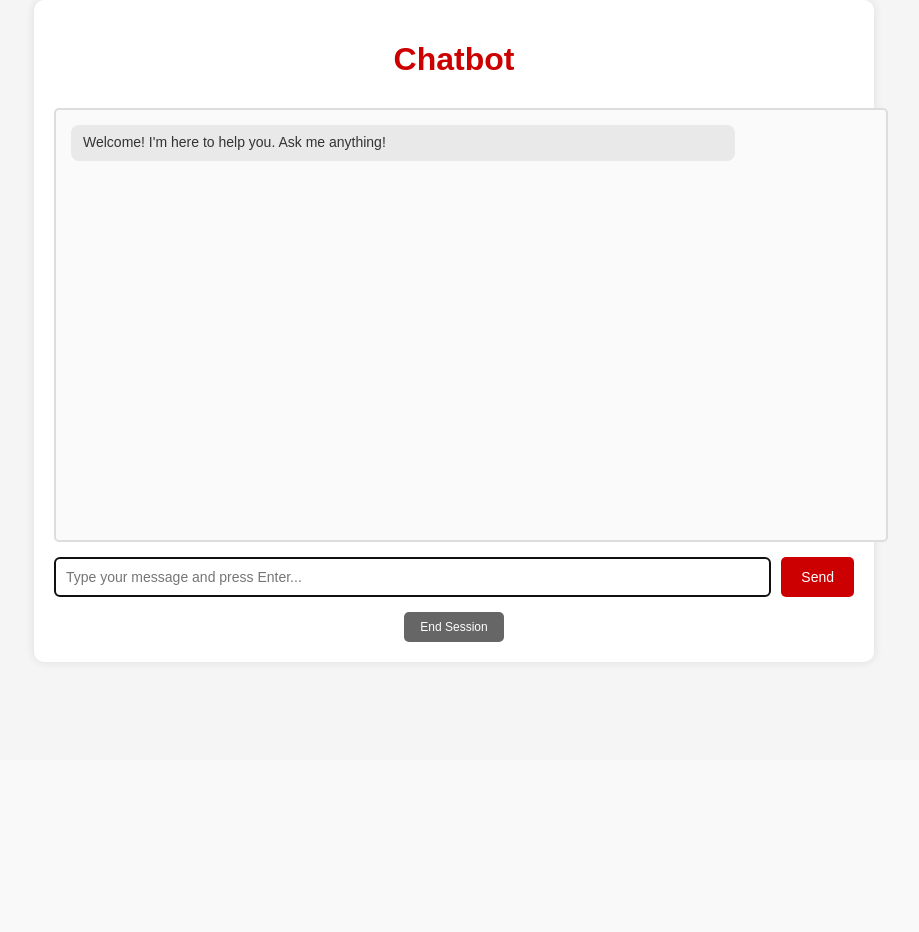
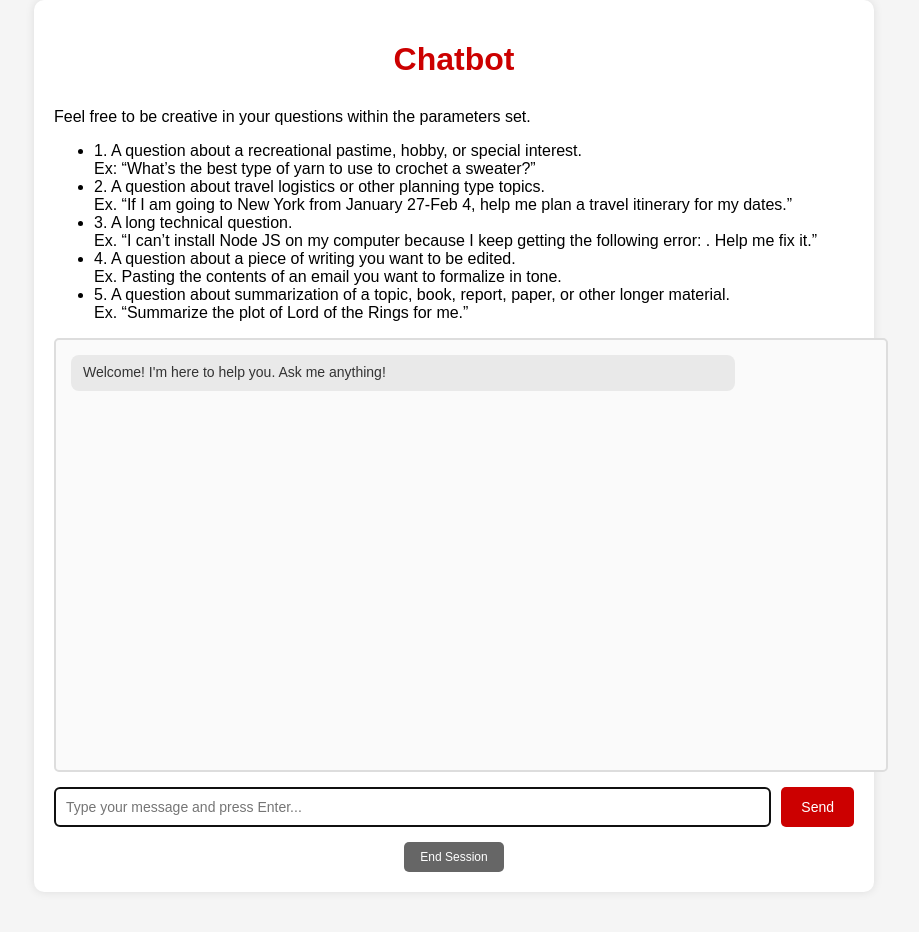
Before and after one commit to sumukund/csci-8980-repo, a Flask app: page / in a window 1280 px wide. Shown: the part 40-972 px from the top of the page, without its empty margins (186-1105 px from the left). Before the commit the page ends 704 px from the top, so only its background shows below. Run offline with Flask 3, Linux system fonts and the light colour scheme; some libraries are stand-ins or nearby versions.

Commit message:
making it better

```diff
--- a/templates/index.html
+++ b/templates/index.html
@@ -6,6 +6,32 @@
 {% block content %}
     <div class="container">
         <h1>Chatbot</h1>
+        <p>
+    Feel free to be creative in your questions within the parameters set.
+
+   <ul>
+
+   <li> 1. A question about a recreational pastime, hobby, or special interest. </li>
+
+Ex: “What’s the best type of yarn to use to crochet a sweater?”
+
+  <li> 2.  A question about travel logistics or other planning type topics. </li>
+
+Ex. “If I am going to New York from January 27-Feb 4, help me plan a travel itinerary for my dates.”
+
+    <li>3. A long technical question. </li>
+
+Ex. “I can’t install Node JS on my computer because I keep getting the following error: <error message>. Help me fix it.”
+
+<li>4.  A question about a piece of writing you want to be edited. </li>
+
+Ex. Pasting the contents of an email you want to formalize in tone.
+
+<li> 5. A question about summarization of a topic, book, report, paper, or other longer material. </li>
+
+Ex. “Summarize the plot of Lord of the Rings for me.”
+</ul>
+        </p>
         <div id="chatbox">
             <div class="message assistant-message">
                 Welcome! I'm here to help you. Ask me anything!
@@ -125,7 +151,7 @@
 
                     if (testVariant === 'A') {
                         // Variant A: No emissions shown
-                        addMessage('Session ended. You can start a new conversation by sending another message.', false);
+                        addMessage('Session ended.  Navigate back to the survey.', false);
                     } else if (testVariant === 'B' && data.emissions) {
                         // Variant B: Show emissions without context
                         emissionsInfo.innerHTML = `
@@ -133,13 +159,14 @@
                             Carbon Emissions: ${data.emissions.co2_grams.toFixed(4)} g CO2eq
                         `;
                         emissionsInfo.style.display = 'block';
-                        addMessage('Session ended. You can start a new conversation by sending another message.', false);
+                        addMessage('Session ended.  Navigate back to the survey.', false);
                     } else if (testVariant === 'C' && data.emissions) {
                         // Variant C: Show emissions with context
                         let emissionsHTML = `
                             <strong>Session Ended</strong><br>
                             <strong>Environmental Impact:</strong><br>
                             Carbon Emissions: ${data.emissions.co2_grams.toFixed(4)} g CO2eq
+                            Navigate back to the survey.
                         `;
 
                         if (data.emissions.context) {
@@ -152,9 +179,9 @@
 
                         emissionsInfo.innerHTML = emissionsHTML;
                         emissionsInfo.style.display = 'block';
-                        addMessage('Session ended. You can start a new conversation by sending another message.', false);
+                        addMessage('Session ended. Navigate back to the survey', false);
                     } else {
-                        addMessage('Session ended. You can start a new conversation by sending another message.', false);
+                        addMessage('Session ended.  Navigate back to the survey. ', false);
                     }
                 } else {
                     addMessage(`Error ending session: ${data.error}`, false);
```
